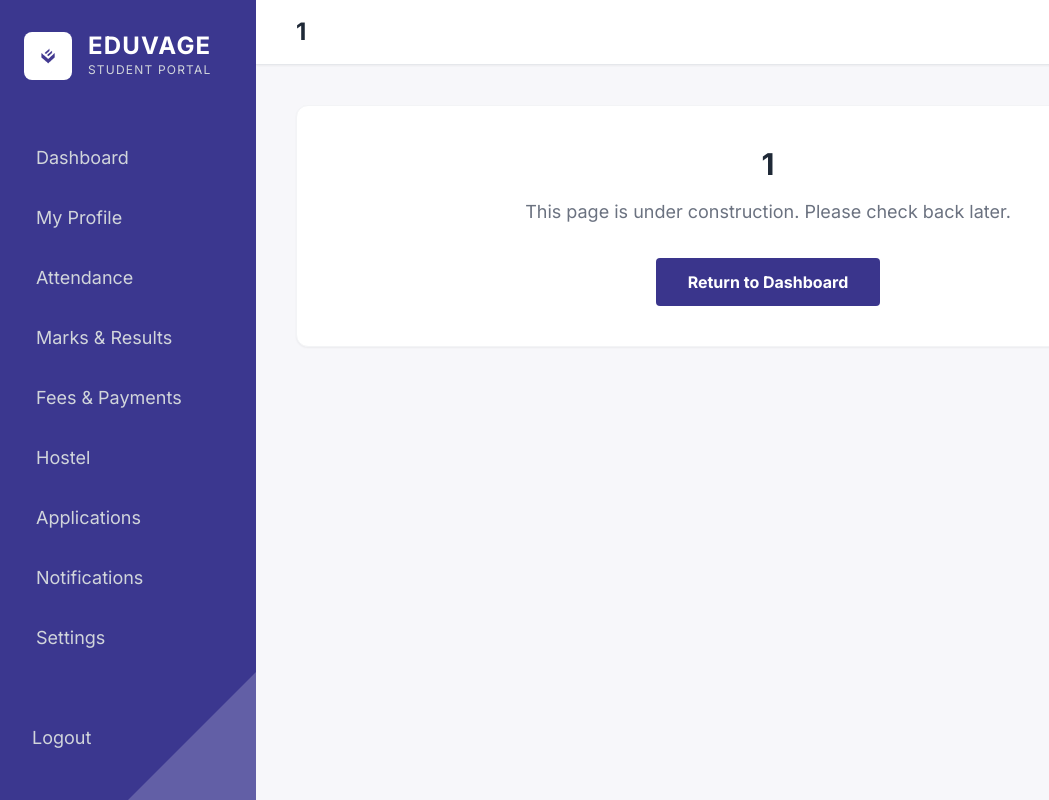
After one commit to apratimdas2357/Eduvage, a Flask app: page /student/1 in a window 1280 px wide. The commit adds this page. Shown: the whole page, without its empty margins (0-1049 px from the left). Run offline with Flask 3, Linux system fonts and the light colour scheme; the visitor is signed in with stand-in values (Sample User, id 1); some libraries are stand-ins or nearby versions.

Commit message:
style: replicate provided sidebar design perfectly
- Redesigned the sidebar in `dashboard.html` to visually match the provided mock exactly, utilizing the exact colors, layout, and triangle pattern from the image.
- Created dynamic `/student/<page_name>` route logic to link the sidebar menu items effectively.
- Built a generic `student_page.html` template as an under-construction placeholder for the sidebar links.

Co-authored-by: apratimdas2357 <283834942+apratimdas2357@users.noreply.github.com>

```diff
--- a/app.py
+++ b/app.py
@@ -138,6 +138,12 @@ def login():
 
     error = request.args.get('error')
     return render_template('login.html', error=error)
+
+@app.route('/student/<page_name>')
+@requires_role('student')
+def student_page(page_name):
+    # This route will handle rendering the various side-bar links for the student portal.
+    return render_template('student_page.html', page_name=page_name.replace('-', ' ').title())
 
 @app.route('/dashboard')
 @requires_role('student')
--- /dev/null
+++ b/templates/student_page.html
@@ -0,0 +1,77 @@
+{% extends "base.html" %}
+
+{% block title %}Eduvage - {{ page_name }}{% endblock %}
+
+{% block content %}
+<div class="flex h-screen bg-[#f7f7fa] overflow-hidden">
+
+    <!-- Sidebar -->
+    <aside class="w-64 flex-shrink-0 hidden md:flex flex-col relative h-full z-20" style="background-color: #3b378f;">
+        <div class="p-6 flex items-center space-x-4 mt-2">
+            <div class="bg-white rounded-lg p-2 w-12 h-12 flex items-center justify-center">
+                <img src="{{ url_for('static', filename='logo.png') }}" alt="Eduvage Logo" class="w-full h-auto object-contain">
+            </div>
+            <div>
+                <h2 class="text-2xl font-bold tracking-wider text-white mb-0 leading-none">EDUVAGE</h2>
+                <p class="text-xs text-gray-300 uppercase tracking-widest mt-1">Student Portal</p>
+            </div>
+        </div>
+
+        <nav class="mt-8 flex-1 z-10 relative">
+            <ul class="space-y-4">
+                <li><a href="{{ url_for('dashboard') }}" class="block py-2 px-8 hover:text-white text-gray-300 transition border-l-4 border-transparent text-lg">Dashboard</a></li>
+                <li><a href="{{ url_for('student_page', page_name='profile') }}" class="block py-2 px-8 {% if page_name == 'Profile' %}font-bold text-lg text-white border-l-4 border-white{% else %}hover:text-white text-gray-300 transition border-l-4 border-transparent text-lg{% endif %}">My Profile</a></li>
+                <li><a href="{{ url_for('student_page', page_name='attendance') }}" class="block py-2 px-8 {% if page_name == 'Attendance' %}font-bold text-lg text-white border-l-4 border-white{% else %}hover:text-white text-gray-300 transition border-l-4 border-transparent text-lg{% endif %}">Attendance</a></li>
+                <li><a href="{{ url_for('student_page', page_name='marks') }}" class="block py-2 px-8 {% if page_name == 'Marks' %}font-bold text-lg text-white border-l-4 border-white{% else %}hover:text-white text-gray-300 transition border-l-4 border-transparent text-lg{% endif %}">Marks & Results</a></li>
+                <li><a href="{{ url_for('student_page', page_name='fees') }}" class="block py-2 px-8 {% if page_name == 'Fees' %}font-bold text-lg text-white border-l-4 border-white{% else %}hover:text-white text-gray-300 transition border-l-4 border-transparent text-lg{% endif %}">Fees & Payments</a></li>
+                <li><a href="{{ url_for('student_page', page_name='hostel') }}" class="block py-2 px-8 {% if page_name == 'Hostel' %}font-bold text-lg text-white border-l-4 border-white{% else %}hover:text-white text-gray-300 transition border-l-4 border-transparent text-lg{% endif %}">Hostel</a></li>
+                <li><a href="{{ url_for('student_page', page_name='applications') }}" class="block py-2 px-8 {% if page_name == 'Applications' %}font-bold text-lg text-white border-l-4 border-white{% else %}hover:text-white text-gray-300 transition border-l-4 border-transparent text-lg{% endif %}">Applications</a></li>
+                <li><a href="{{ url_for('student_page', page_name='notifications') }}" class="block py-2 px-8 {% if page_name == 'Notifications' %}font-bold text-lg text-white border-l-4 border-white{% else %}hover:text-white text-gray-300 transition border-l-4 border-transparent text-lg{% endif %}">Notifications</a></li>
+                <li><a href="{{ url_for('student_page', page_name='settings') }}" class="block py-2 px-8 {% if page_name == 'Settings' %}font-bold text-lg text-white border-l-4 border-white{% else %}hover:text-white text-gray-300 transition border-l-4 border-transparent text-lg{% endif %}">Settings</a></li>
+            </ul>
+        </nav>
+
+        <div class="p-8 mb-4 z-10 relative mt-auto">
+            <a href="{{ url_for('logout') }}" class="text-gray-300 hover:text-white transition flex items-center gap-2 text-lg">
+                Logout
+            </a>
+        </div>
+
+        <!-- Bottom right triangle pattern exactly like image -->
+        <div class="absolute bottom-0 right-0 w-32 h-32 overflow-hidden z-0 pointer-events-none">
+            <div class="absolute bottom-0 right-0 w-0 h-0 border-b-[128px] border-l-[128px] border-b-white opacity-20 border-l-transparent"></div>
+        </div>
+    </aside>
+
+    <!-- Main Content -->
+    <div class="flex-1 flex flex-col h-full overflow-hidden">
+
+        <!-- Top Navbar -->
+        <header class="bg-white border-b border-gray-200 px-6 lg:px-10 py-4 flex justify-between items-center flex-shrink-0 shadow-sm">
+            <!-- Mobile Menu Button -->
+            <button class="md:hidden text-primary">
+                <svg class="w-6 h-6" fill="none" stroke="currentColor" viewBox="0 0 24 24"><path stroke-linecap="round" stroke-linejoin="round" stroke-width="2" d="M4 6h16M4 12h16M4 18h16"></path></svg>
+            </button>
+
+            <div class="hidden md:flex flex-col">
+                <h2 class="text-2xl font-bold text-gray-800">{{ page_name }}</h2>
+            </div>
+
+            <div class="flex items-center gap-4 text-right">
+                <a href="{{ url_for('logout') }}" class="md:hidden text-sm font-medium text-gray-500 hover:text-red-500 transition mr-2">Logout</a>
+            </div>
+        </header>
+
+        <!-- Main Scrollable Area -->
+        <main class="flex-1 overflow-y-auto p-6 lg:p-10">
+            <div class="bg-white rounded-xl shadow-sm border border-gray-100 p-10 text-center">
+                <h1 class="text-3xl font-bold text-gray-800 mb-4">{{ page_name }}</h1>
+                <p class="text-gray-500 text-lg">This page is under construction. Please check back later.</p>
+                <div class="mt-8">
+                    <a href="{{ url_for('dashboard') }}" class="inline-block bg-primary text-white font-bold py-3 px-8 rounded hover:bg-primaryHover transition">Return to Dashboard</a>
+                </div>
+            </div>
+        </main>
+    </div>
+</div>
+{% endblock %}
```
Also changed, not shown: templates/dashboard.html (+22 -24 lines).
